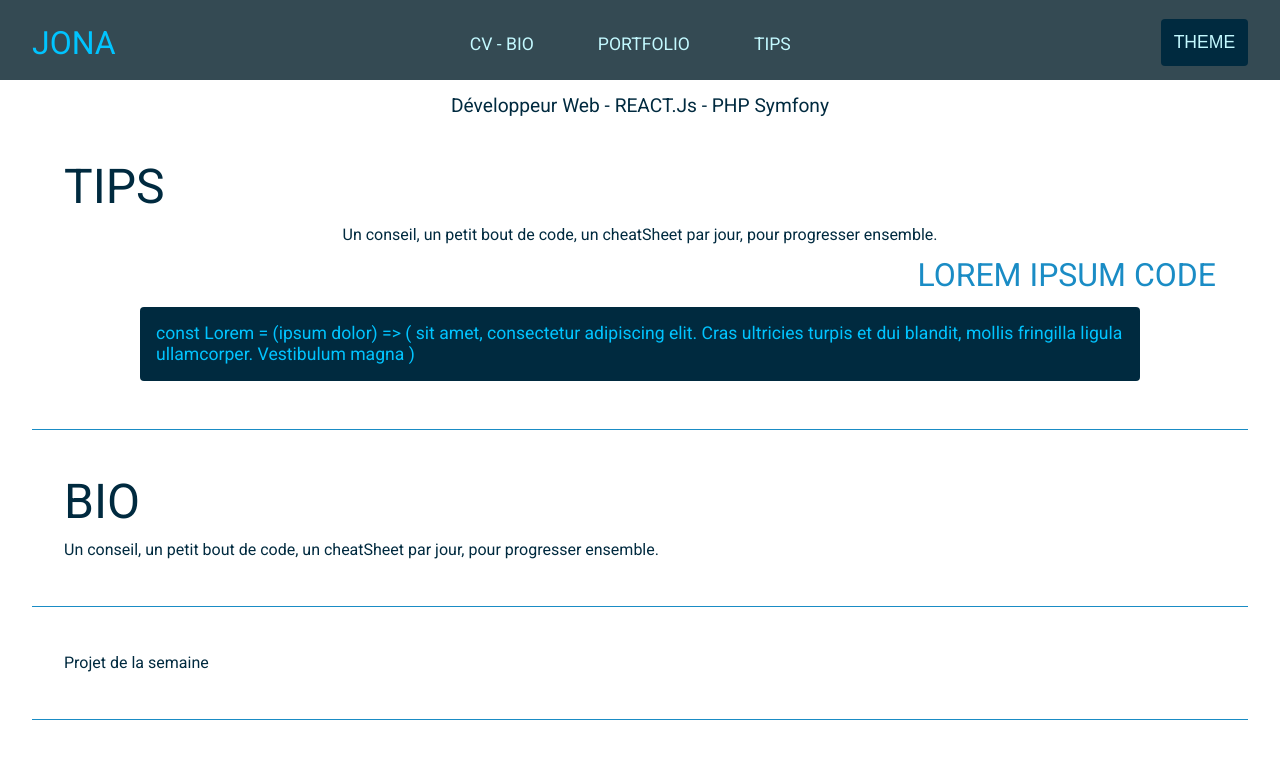
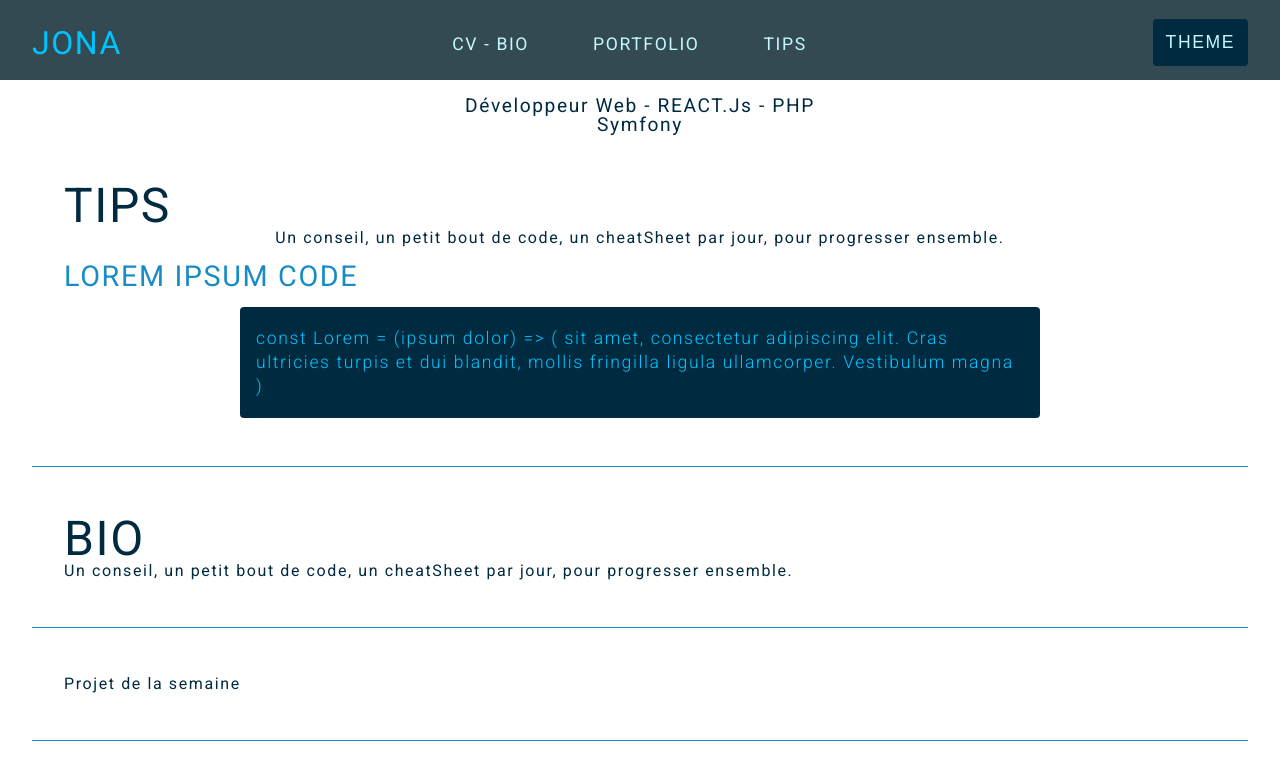
Before and after one commit to JonaPlaz/jona-website, a React app: page / in a window 1280 px wide. Shown: the top 765 px of the page. Built offline with nearby package versions, Linux system fonts and the light colour scheme.

Commit message:
wip up css

```diff
--- a/src/components/Header/header.scss
+++ b/src/components/Header/header.scss
@@ -3,6 +3,7 @@
 .header {
     background-color: vars.$header-bg-color;
     height: 80px;
+    letter-spacing: vars.$letter-spacing;
     margin: 0 auto;
     position: fixed;
     text-transform: uppercase;
@@ -31,7 +32,7 @@
         .header-list {
             color: vars.$light-color;
             display: flex;
-            font-size: 1em;
+            font-size: 0.9rem;
             margin-right: 0;
 
             @media (min-width: 600px) {
@@ -40,7 +41,7 @@
               }
 
             .header-link {
-                margin-left: 1.5rem;
+                margin-left: 1rem;
                 margin-top: 2rem;
 
                 &.header-link:hover {
@@ -57,9 +58,10 @@
         .header-button {
             background-color: vars.$primary-color;
             border: none;
-            border-radius: 4px;
+            border-radius: vars.$border-radius;
             color: vars.$light-color;
             font-size: 1em;
+            letter-spacing: vars.$letter-spacing;
             margin-right: 2rem;
             margin-top: 1.2rem;
             padding: 0.8rem;
--- a/src/components/Main/Tips/tips.scss
+++ b/src/components/Main/Tips/tips.scss
@@ -3,10 +3,6 @@
 .sectionTips {
     border-bottom: 1px solid vars.$alt-color;
     padding: 3rem 2rem;
-
-    h3 {
-        text-align: right;
-    }
 
     p {
         margin-bottom: 1rem;
--- a/src/components/Subtitle/subtitle.scss
+++ b/src/components/Subtitle/subtitle.scss
@@ -8,8 +8,8 @@
   width: 380px;
 
   &.subtitle:hover {
-    cursor: none;
     color: vars.$alt-color;
-    transition: 0.5s;
+    cursor: default;
+    transition: vars.$transition;
   }
 }
--- a/src/styles/_vars.scss
+++ b/src/styles/_vars.scss
@@ -15,3 +15,9 @@ $light-color: #C3F9FF;
 // Hover
 $transition: 0.4s;
 $transition-slow: 1s;
+
+// Border
+$border-radius: 4px;
+
+// Font
+$letter-spacing: 0.1rem;
--- a/src/styles/index.scss
+++ b/src/styles/index.scss
@@ -3,10 +3,12 @@
 
 body {
   font-family: vars.$font-family;
+  letter-spacing: vars.$letter-spacing;
 }
 
 h2 {
   color: vars.$primary-color;
+  display: inline;
   font-size: 2rem;
   margin-bottom: 1rem;
   text-transform: uppercase;
@@ -23,7 +25,7 @@ h3 {
   text-transform: uppercase;
 
   @media (min-width: 600px) {
-    font-size: 2rem;
+    font-size: 1.8rem;
   }
 }
 
@@ -53,9 +55,10 @@ ul {
   background-color: vars.$primary-color;
   border-radius: 4px;
   color: vars.$code-text-color;
-  line-height: 1.3rem;
-  max-width: 1000px;
-  padding: 1rem;
+  font-weight: 300;
+  line-height: 1.5rem;
+  max-width: 800px;
+  padding: 1.2rem 1rem;
 
   @media (min-width: 600px) {
     font-size: 1.1rem;
```
Also changed, not shown: READMEJona.md.
